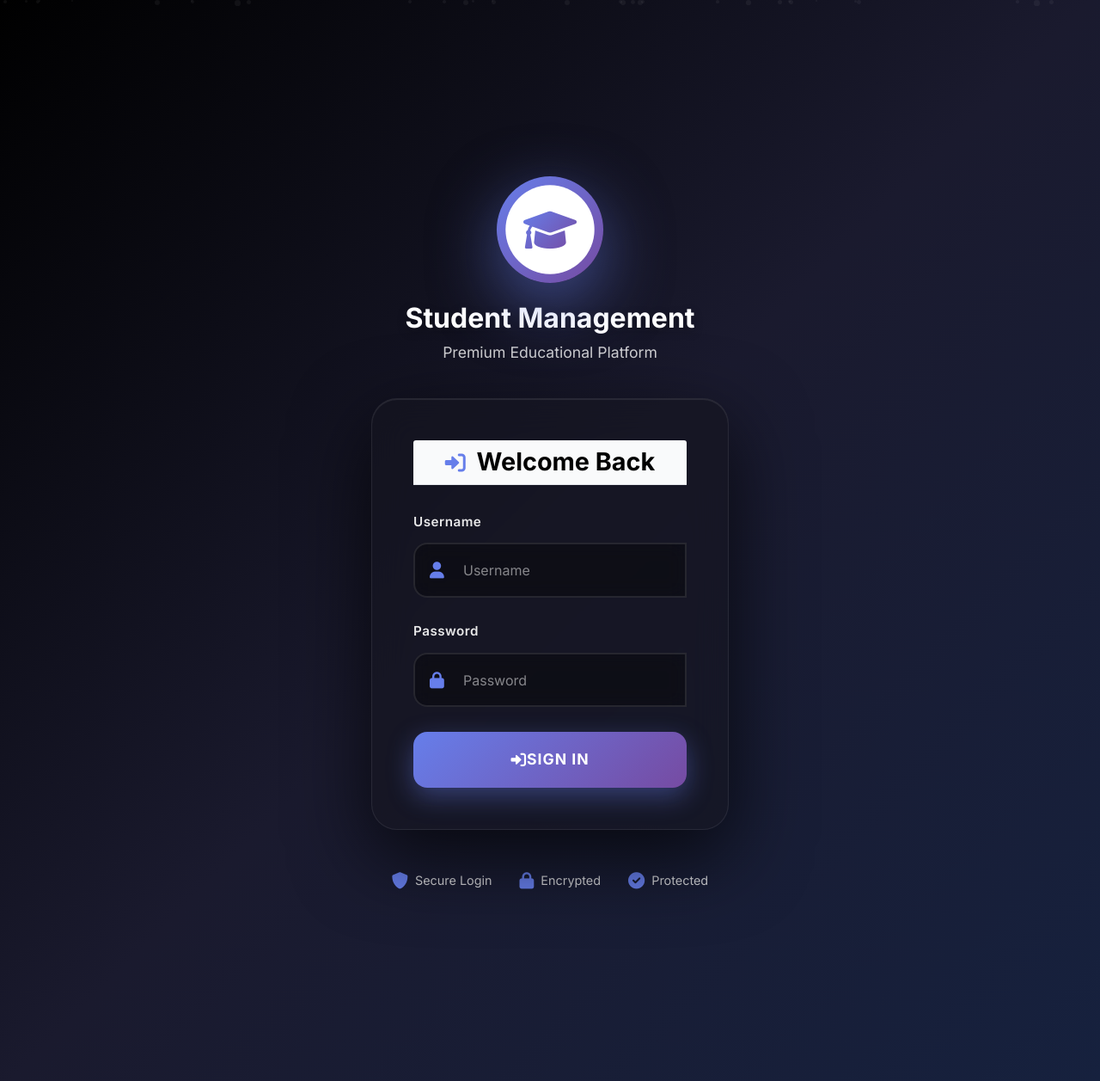
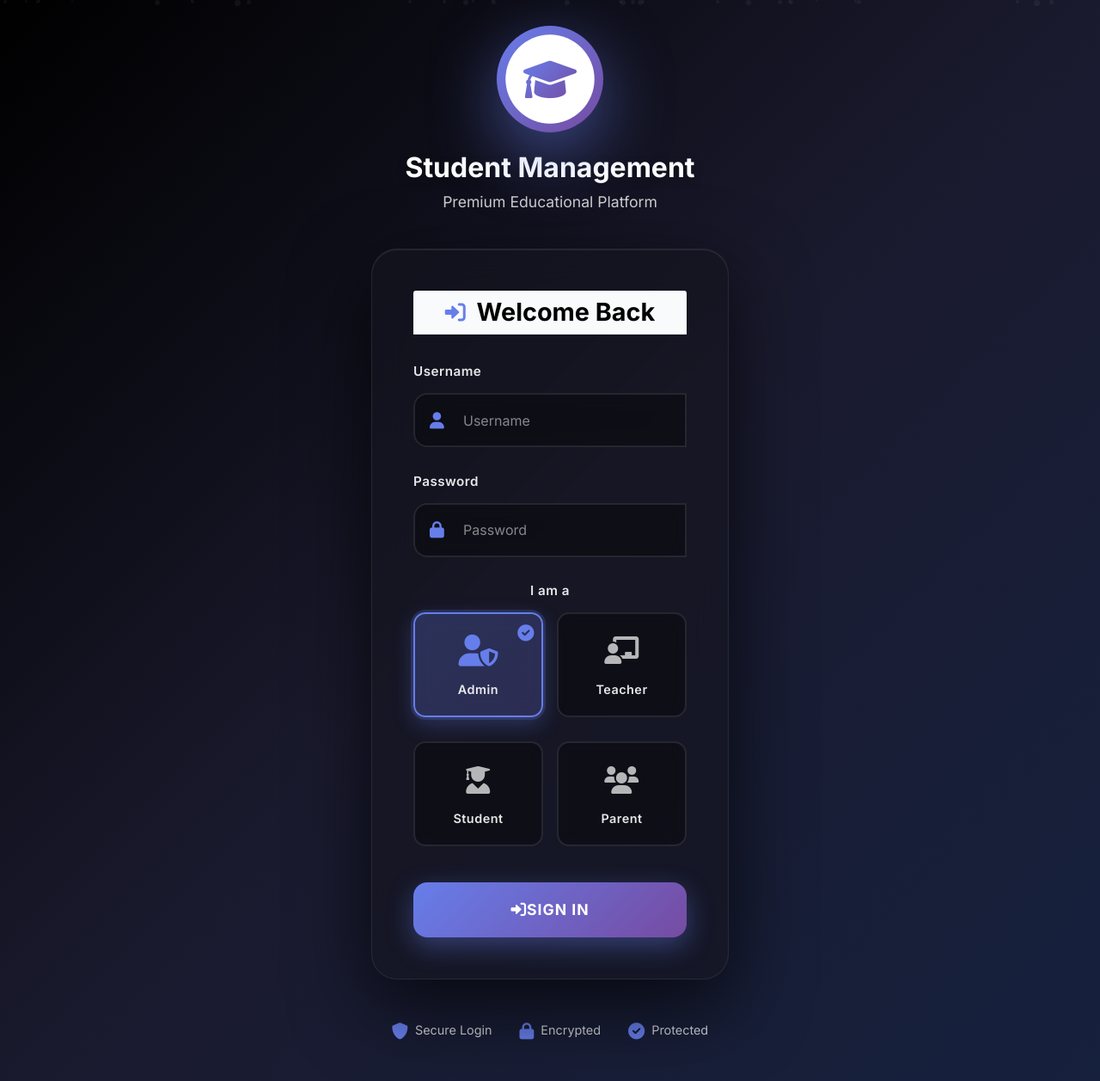
Before and after one commit to AnupBaral490/student_management_system, a Django app: page /accounts/login/ in a window 1280 px wide. Shown: the whole page at 86% size. Run offline with Django 5.2, Linux system fonts and the light colour scheme; some libraries are stand-ins or nearby versions.

Commit message:
made changes on login page added checkbox option while logging in

```diff
--- a/accounts/forms.py
+++ b/accounts/forms.py
@@ -4,6 +4,13 @@ from django.contrib.auth import authenticate
 from .models import User, StudentProfile, TeacherProfile, ParentProfile, AdminProfile
 
 class CustomLoginForm(AuthenticationForm):
+    USER_TYPE_CHOICES = [
+        ('admin', 'Admin'),
+        ('teacher', 'Teacher'),
+        ('student', 'Student'),
+        ('parent', 'Parent'),
+    ]
+
     username = forms.CharField(
         widget=forms.TextInput(attrs={
             'class': 'form-control',
@@ -16,6 +23,47 @@ class CustomLoginForm(AuthenticationForm):
             'placeholder': 'Password'
         })
     )
+    user_type = forms.ChoiceField(
+        choices=USER_TYPE_CHOICES,
+        widget=forms.RadioSelect(attrs={
+            'class': 'user-type-radio'
+        }),
+        required=True,
+        label='I am a'
+    )
+
+    def clean(self):
+        username = self.cleaned_data.get('username')
+        password = self.cleaned_data.get('password')
+        user_type = self.cleaned_data.get('user_type')
+
+        if username and password:
+            self.user_cache = authenticate(
+                self.request,
+                username=username,
+                password=password
+            )
+
+            if self.user_cache is None:
+                raise forms.ValidationError(
+                    "Invalid username or password.",
+                    code='invalid_login',
+                )
+
+            # Verify user type matches
+            if self.user_cache.user_type != user_type:
+                raise forms.ValidationError(
+                    f"Invalid credentials for {user_type}. Please select the correct user type.",
+                    code='invalid_user_type',
+                )
+
+            if not self.user_cache.is_active:
+                raise forms.ValidationError(
+                    "This account is inactive.",
+                    code='inactive',
+                )
+
+        return self.cleaned_data
 
 class UserRegistrationForm(UserCreationForm):
     email = forms.EmailField(required=True)
--- a/templates/accounts/login.html
+++ b/templates/accounts/login.html
@@ -309,6 +309,122 @@
         backdrop-filter: blur(10px);
     }
 
+    /* User Type Selector Styles */
+    .user-type-label {
+        color: rgba(255, 255, 255, 0.9);
+        font-weight: 600;
+        margin-bottom: 1rem;
+        display: block;
+        font-size: 0.95rem;
+        letter-spacing: 0.5px;
+        text-align: center;
+    }
+
+    .user-type-selector {
+        display: grid;
+        grid-template-columns: repeat(2, 1fr);
+        gap: 1rem;
+        margin-bottom: 1.5rem;
+    }
+
+    .user-type-option {
+        cursor: pointer;
+        margin: 0;
+    }
+
+    .user-type-option input[type="radio"] {
+        display: none;
+    }
+
+    .user-type-card {
+        background: rgba(0, 0, 0, 0.3);
+        border: 2px solid rgba(255, 255, 255, 0.1);
+        border-radius: 14px;
+        padding: 1.2rem 0.8rem;
+        text-align: center;
+        transition: all 0.3s ease;
+        backdrop-filter: blur(10px);
+        position: relative;
+        overflow: hidden;
+    }
+
+    .user-type-card::before {
+        content: '';
+        position: absolute;
+        top: 0;
+        left: 0;
+        width: 100%;
+        height: 100%;
+        background: linear-gradient(135deg, rgba(102, 126, 234, 0.1) 0%, rgba(118, 75, 162, 0.1) 100%);
+        opacity: 0;
+        transition: opacity 0.3s ease;
+    }
+
+    .user-type-option:hover .user-type-card {
+        border-color: rgba(102, 126, 234, 0.5);
+        transform: translateY(-3px);
+        box-shadow: 0 8px 20px rgba(102, 126, 234, 0.2);
+    }
+
+    .user-type-option:hover .user-type-card::before {
+        opacity: 1;
+    }
+
+    .user-type-option input[type="radio"]:checked + .user-type-card {
+        background: rgba(102, 126, 234, 0.2);
+        border-color: #667eea;
+        box-shadow: 0 0 0 3px rgba(102, 126, 234, 0.2),
+                    0 8px 24px rgba(102, 126, 234, 0.3);
+    }
+
+    .user-type-option input[type="radio"]:checked + .user-type-card::before {
+        opacity: 1;
+    }
+
+    .user-type-icon {
+        font-size: 2rem;
+        margin-bottom: 0.6rem;
+        color: rgba(255, 255, 255, 0.7);
+        transition: all 0.3s ease;
+        position: relative;
+        z-index: 1;
+    }
+
+    .user-type-option:hover .user-type-icon {
+        color: #667eea;
+        transform: scale(1.1);
+    }
+
+    .user-type-option input[type="radio"]:checked + .user-type-card .user-type-icon {
+        color: #667eea;
+        transform: scale(1.15);
+    }
+
+    .user-type-text {
+        display: block;
+        color: rgba(255, 255, 255, 0.9);
+        font-weight: 600;
+        font-size: 0.9rem;
+        position: relative;
+        z-index: 1;
+    }
+
+    .check-indicator {
+        position: absolute;
+        top: 8px;
+        right: 8px;
+        color: #667eea;
+        font-size: 1.2rem;
+        opacity: 0;
+        transform: scale(0);
+        transition: all 0.3s ease;
+    }
+
+    .user-type-option input[type="radio"]:checked + .user-type-card .check-indicator {
+        opacity: 1;
+        transform: scale(1);
+    }
+
     /* Responsive */
     @media (max-width: 768px) {
         .login-wrapper {
@@ -420,22 +583,61 @@
         <form method="post" id="loginForm">
             {% csrf_token %}
 
-            {% for field in form %}
+            <!-- Username Field -->
             <div class="form-group">
-                    <label for="{{ field.id_for_label }}">{{ field.label }}</label>
+                <label for="{{ form.username.id_for_label }}">{{ form.username.label }}</label>
                 <div class="input-group">
-                        {{ field }}
-                        {% if 'username' in field.name %}
+                    {{ form.username }}
                     <i class="fas fa-user input-icon"></i>
-                        {% elif 'password' in field.name %}
-                            <i class="fas fa-lock input-icon"></i>
+                </div>
+                {% if form.username.errors %}
+                    <small style="color: #ff6b6b;">{{ form.username.errors.0 }}</small>
                 {% endif %}
             </div>
-                    {% if field.errors %}
-                        <small style="color: #ff6b6b;">{{ field.errors.0 }}</small>
+
+            <!-- Password Field -->
+            <div class="form-group">
+                <label for="{{ form.password.id_for_label }}">{{ form.password.label }}</label>
+                <div class="input-group">
+                    {{ form.password }}
+                    <i class="fas fa-lock input-icon"></i>
+                </div>
+                {% if form.password.errors %}
+                    <small style="color: #ff6b6b;">{{ form.password.errors.0 }}</small>
                 {% endif %}
             </div>
+
+            <!-- User Type Selector -->
+            <div class="form-group">
+                <label class="user-type-label">{{ form.user_type.label }}</label>
+                <div class="user-type-selector">
+                    {% for value, label in form.user_type.field.choices %}
+                    <label class="user-type-option">
+                        <input type="radio" name="user_type" value="{{ value }}" {% if forloop.first %}checked{% endif %} required>
+                        <div class="user-type-card">
+                            <div class="user-type-icon">
+                                {% if value == 'admin' %}
+                                    <i class="fas fa-user-shield"></i>
+                                {% elif value == 'teacher' %}
+                                    <i class="fas fa-chalkboard-teacher"></i>
+                                {% elif value == 'student' %}
+                                    <i class="fas fa-user-graduate"></i>
+                                {% elif value == 'parent' %}
+                                    <i class="fas fa-users"></i>
+                                {% endif %}
+                            </div>
+                            <span class="user-type-text">{{ label }}</span>
+                            <div class="check-indicator">
+                                <i class="fas fa-check-circle"></i>
+                            </div>
+                        </div>
+                    </label>
                     {% endfor %}
+                </div>
+                {% if form.user_type.errors %}
+                    <small style="color: #ff6b6b; display: block; margin-top: 0.5rem;">{{ form.user_type.errors.0 }}</small>
+                {% endif %}
+            </div>
 
             {% if form.non_field_errors %}
                 <div class="alert">
```
Also changed, not shown: other parts of templates/accounts/login.html (+47 -0 lines), db.sqlite3. Lines whose indentation alone changed are shown as unchanged.
